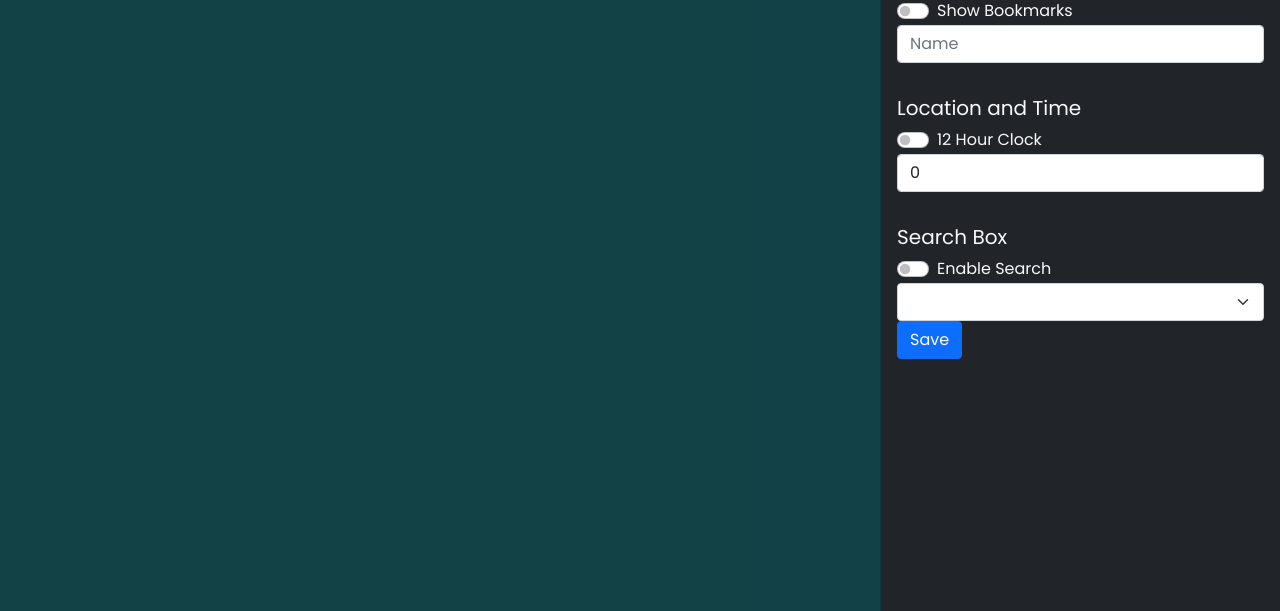
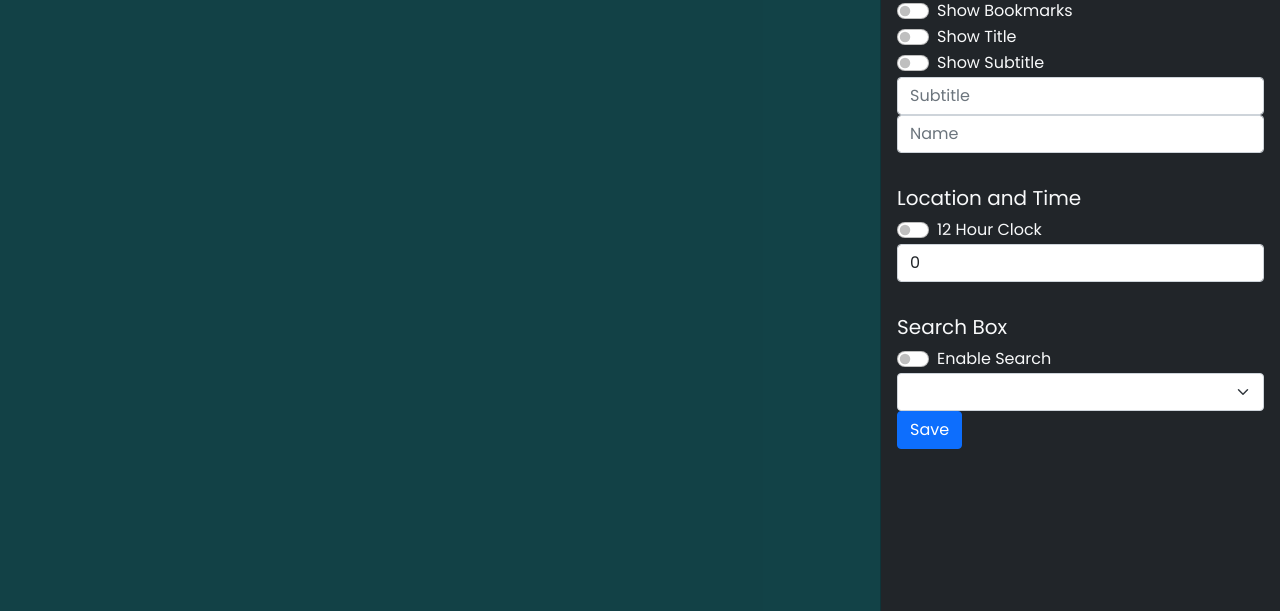
Before and after one commit to n41lit/homepanel, a plain HTML site: page index.html in a window 1280 px wide. Both pictures are taken after a click on the link 1190 px from the left and 59 px from the top of the page. Shown: the part 189-800 px from the top of the page. Drawn offline with nearby package versions, Linux system fonts and the light colour scheme.

Commit message:
subtitle

```diff
--- a/index.html
+++ b/index.html
@@ -92,6 +92,7 @@
                     <div class="col text-start">
                         <p id="Date"></p>
                         <h1 id="greeting"></h1>
+                        <h3 id="subtitle"></h3>
                     </div>
 
                     <div class="col text-end">
@@ -400,7 +401,18 @@
                         <input class="form-check-input" type="checkbox" id="switchBookmark">
                         <label class="form-check-label" for="switchBookmark">Show Bookmarks</label>
                     </div>
-                    <div class="input-group mb-3">
+                    <div class= "form-check form-switch">
+                        <input class="form-check-input" type="checkbox" id="switchTitle">
+                        <label class="form-check-label" for="switchTitle">Show Title</label>
+                    </div>
+                    <div class= "form-check form-switch">
+                        <input class="form-check-input" type="checkbox" id="switchSubtitle">
+                        <label class="form-check-label" for="switchSubtitle">Show Subtitle</label>
+                    </div>
+                    <div class="input-group">
+                        <input type="text" class="form-control" placeholder="Subtitle" id="inputSubtitle">
+                    </div>
+                    <div class="input-group">
                         <input type="text" class="form-control" placeholder="Name" id="inputUsername">
                     </div>
 
@@ -485,6 +497,10 @@
         var newSwitchSearch = document.getElementById("switchSearch");
         var newSearchProvider = document.getElementById("selectSearchProvider");
         var newPingInterval = document.getElementById("inputPingInterval");
+        var newSubtitle = document.getElementById("inputSubtitle");
+
+
+
         var nameDevices = new Array(8);
             nameDevices[0] = "nameDevice0";
             nameDevices[1] = "nameDevice1";
@@ -544,6 +560,12 @@
             window.localStorage.setItem("SearchProvider", newSearchProvider.value);
             window.localStorage.setItem("Bookmarks", document.getElementById("switchBookmark").checked);
             window.localStorage.setItem("NetworkDevices", document.getElementById("switchNetworkDevices").checked);
+            window.localStorage.setItem("showTitle", document.getElementById("switchTitle").checked);
+            window.localStorage.setItem("showSubtitle", document.getElementById("switchSubtitle").checked);
+            if (newSubtitle.value == "") {
+            } else {
+                window.localStorage.setItem("subtitle", document.getElementById("inputSubtitle").value);
+            }
             if (newPingInterval.value == "") {
             } else {
                 window.localStorage.setItem("pingInterval", newPingInterval.value);
@@ -590,10 +612,31 @@
         var Bookmarks = "";
         var NetworkDevices = "";
         var Username1 = "Dario";
+        var showTitle ="";
 
         function getSettings(){
             //Search Provider
             document.getElementById("selectSearchProvider").value = window.localStorage.getItem("SearchProvider");
+            //Get Title Settings
+            if (window.localStorage.getItem("showTitle") == "true") {
+                document.getElementById("switchTitle").checked = true;
+                document.getElementById("greeting").style.display = "";
+            } else {
+            document.getElementById("switchTitle").checked = false;
+            document.getElementById("greeting").style.display = "none";
+            }
+
+            document.getElementById("inputSubtitle").value = window.localStorage.getItem("subtitle")
+            document.getElementById("subtitle").innerHTML = window.localStorage.getItem("subtitle")
+
+            if (window.localStorage.getItem("showSubtitle") == "true") {
+                document.getElementById("switchSubtitle").checked = true;
+                document.getElementById("subtitle").style.display = "";
+            } else {
+            document.getElementById("switchSubtitle").checked = false;
+            document.getElementById("subtitle").style.display = "none";
+            }
+
             //Import Username and set Placeholder in Field
             Username1 = window.localStorage.getItem("Username");
             if (Username1 == null) {
```
